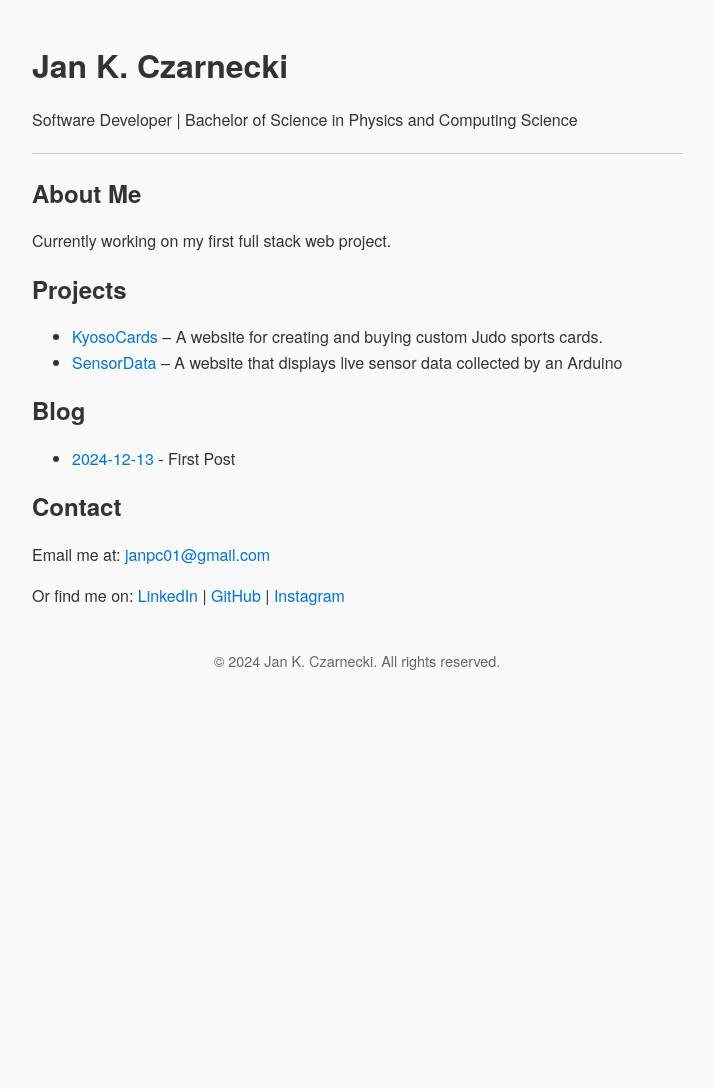
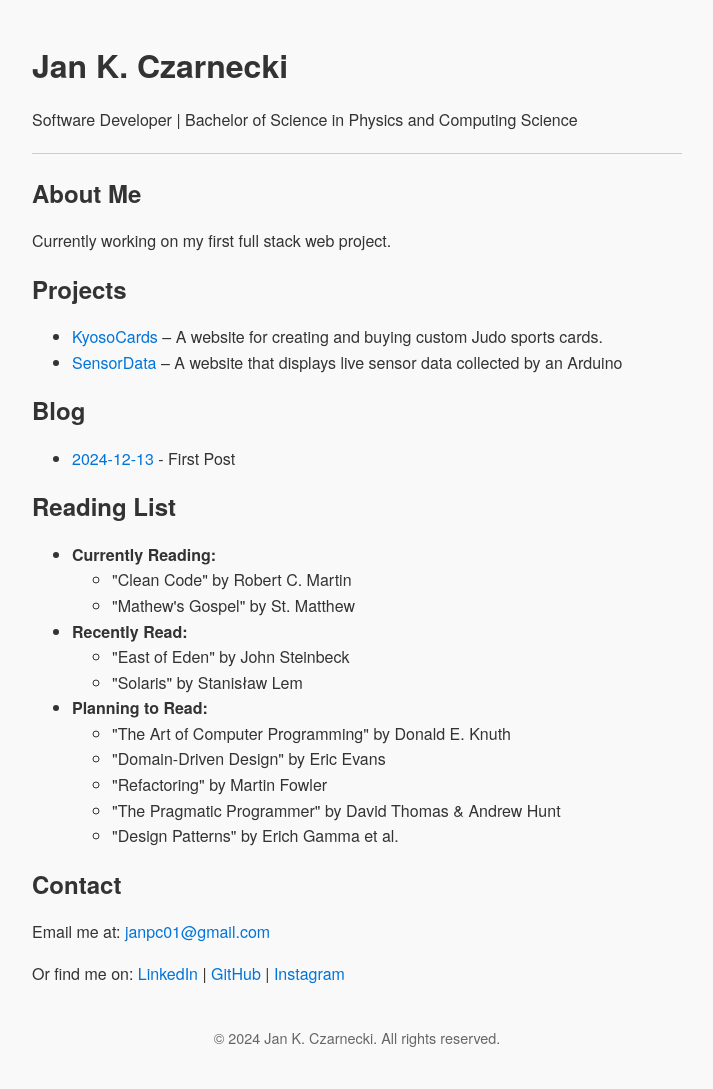
Before and after one commit to janpc01/janpc01.github.io, a Jekyll site: the page built from index.html, in a window 1280 px wide. Shown: the whole page, without its empty margins (283-996 px from the left). Built offline with Jekyll 4.4.1, drawn with Linux system fonts in a browser that asks for light colours; some web fonts are replaced; before the commit the page ends 900 px from its top, so only the background shows below that.

Commit message:
Reading list

```diff
--- a/index.html
+++ b/index.html
@@ -34,6 +34,34 @@ layout: default
             {% endfor %}
         </ul>
 
+        <h2>Reading List</h2>
+        <ul>
+            <li>
+                <strong>Currently Reading:</strong>
+                <ul>
+                    <li>"Clean Code" by Robert C. Martin</li>
+                    <li>"Mathew's Gospel" by St. Matthew</li>
+                </ul>
+            </li>
+            <li>
+                <strong>Recently Read:</strong>
+                <ul>
+                    <li>"East of Eden" by John Steinbeck</li>
+                    <li>"Solaris" by Stanisław Lem</li>
+                </ul>
+            </li>
+            <li>
+                <strong>Planning to Read:</strong>
+                <ul>
+                    <li>"The Art of Computer Programming" by Donald E. Knuth</li>
+                    <li>"Domain-Driven Design" by Eric Evans</li>
+                    <li>"Refactoring" by Martin Fowler</li>
+                    <li>"The Pragmatic Programmer" by David Thomas & Andrew Hunt</li>
+                    <li>"Design Patterns" by Erich Gamma et al.</li>
+                </ul>
+            </li>
+        </ul>
+
         <h2>Contact</h2>
         <p>Email me at: <a href="mailto:janpc01@gmail.com">janpc01@gmail.com</a></p>
         <p>Or find me on:
```
